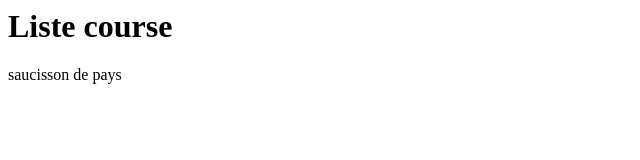
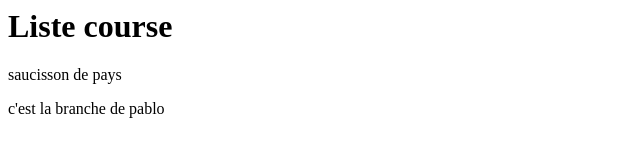
Before and after one commit to Hangooten/sgv, a plain HTML site: page index.html in a window 1280 px wide. Shown: the whole page, without its empty margins (0-640 px from the left). Drawn offline with Linux system fonts and the light colour scheme.

Commit message:
adding paragraph to index.html

```diff
--- a/index.html
+++ b/index.html
@@ -1,2 +1,3 @@
 <h1>Liste course</h1>
 <p>saucisson de pays</p>
+<p> c'est la branche de pablo</p>
```
